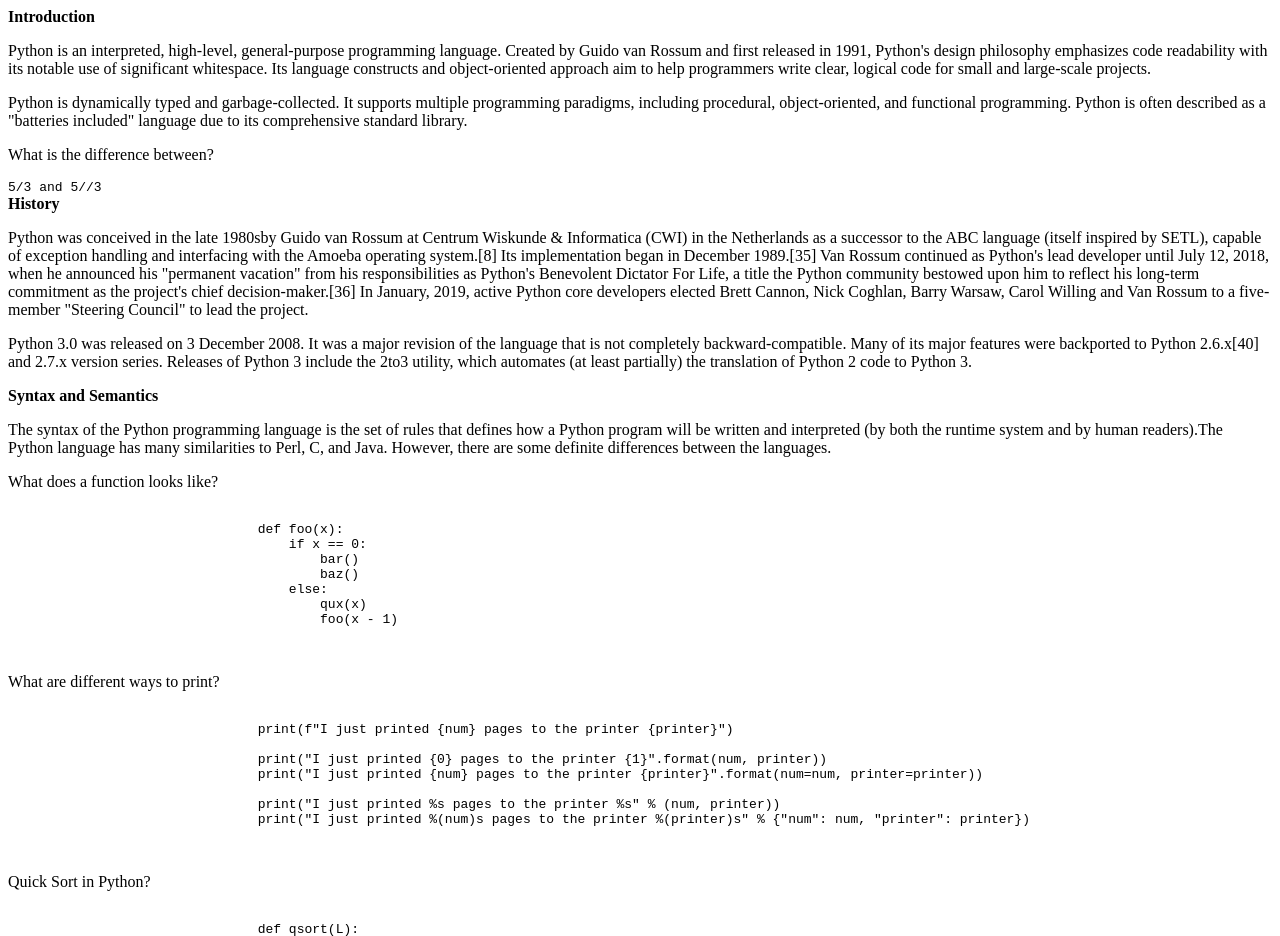
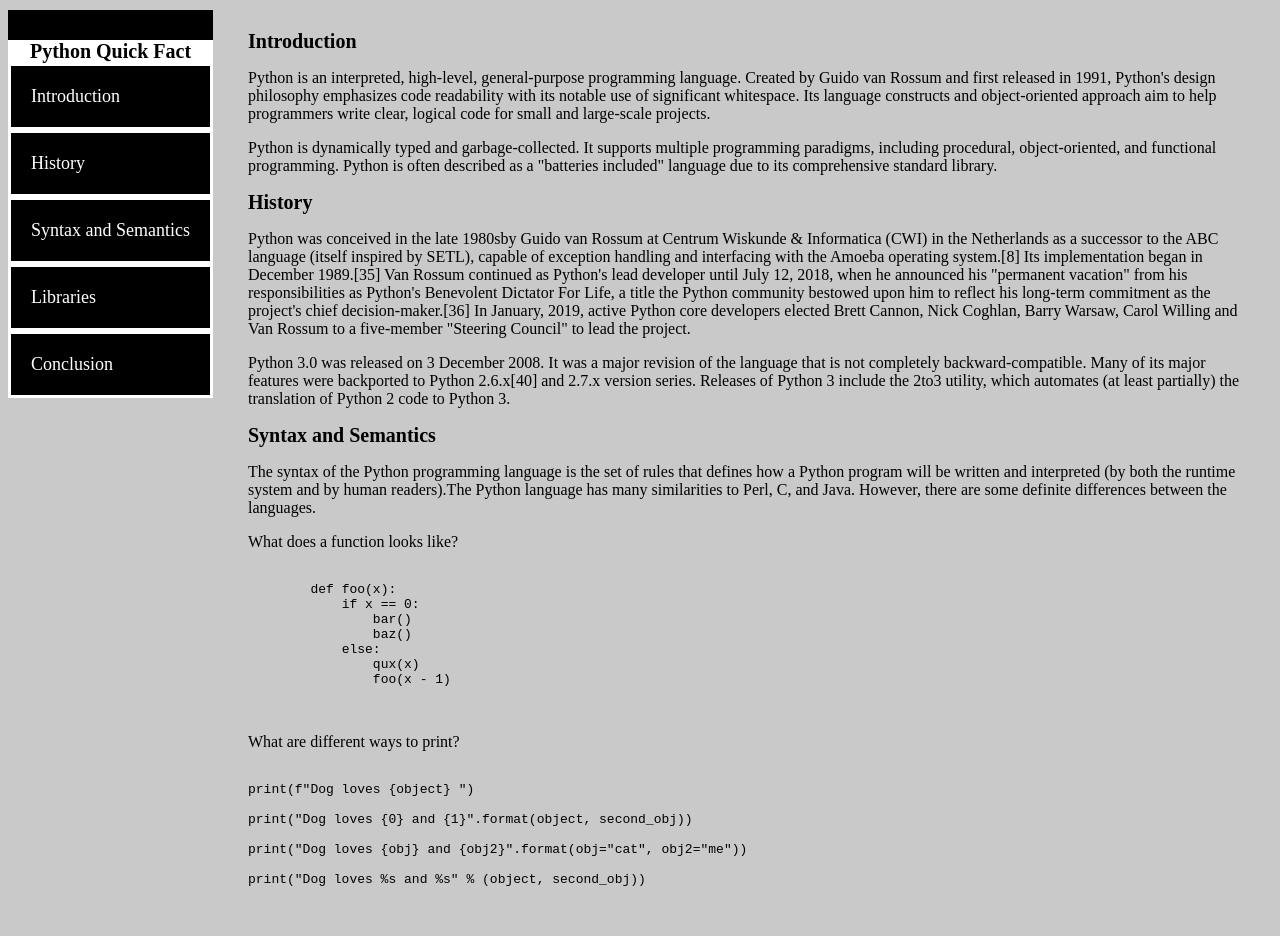
Before and after one commit to vchan14/freeCodeCamp_technical_documentation_page, a plain HTML site: page index.html in a window 1280 px wide. Shown: the top 936 px of the page. Drawn offline with Linux system fonts and the light colour scheme.

Commit message:
passed all the testcases(16/16) and implementend a fixed left navigation bar with function to jump directly to portion of the code

```diff
--- a/index.html
+++ b/index.html
@@ -5,7 +5,7 @@
 <!DOCTYPE html>
 <html>
 <head>
-	<title>My Scret Cheat Sheet</title>
+	<title>My Secret Cheat Sheet</title>
 	<link rel='stylesheet' type='text/css' href='styles.css'>
 
 </head>
@@ -22,8 +22,6 @@
 
 			<p>Python is dynamically typed and garbage-collected. It supports multiple programming paradigms, including procedural, object-oriented, and functional programming. Python is often described as a "batteries included" language due to its comprehensive standard library.</p>
 
-			<p> What is the difference between? </p>
-			<code>5/3 and 5//3</code>
 
 
 		</section>
@@ -69,13 +67,14 @@
 			<p> What are different ways to print? </p>
 
 			<pre><code>
-				print(f"I just printed {num} pages to the printer {printer}")
+print(f"Dog loves {object} ")
 
-				print("I just printed {0} pages to the printer {1}".format(num, printer))
-				print("I just printed {num} pages to the printer {printer}".format(num=num, printer=printer))
+print("Dog loves {0} and {1}".format(object, second_obj))
 
-				print("I just printed %s pages to the printer %s" % (num, printer))
-				print("I just printed %(num)s pages to the printer %(printer)s" % {"num": num, "printer": printer})
+print("Dog loves {obj} and {obj2}".format(obj="cat", obj2="me"))
+
+print("Dog loves %s and %s" % (object, second_obj))
+
 
 			</code></pre>
 
@@ -166,12 +165,14 @@
 
 		</section>
 
+		<p> Reference <a href="https://en.wikipedia.org/wiki/Python_(programming_language)"> Python Wikipedia </a></p>
+
 	</main>
 
 
 	<nav id="navbar">
 		<header>
-			My Secret CheatSheet
+			Python Quick Fact
 		</header>
 
 		<a class="nav-link" href="#introduction">Introduction</a>
--- a/styles.css
+++ b/styles.css
@@ -1,5 +1,68 @@
+body {
+	background-color: rgb(201, 201, 201);
+}
+
+
 .main-section header{
 	font-weight: bold;
+	font-size: 20px;
+
 
 
 }
+
+
+#navbar header {
+	font-weight: bold;
+	font-size: 20px;
+	background-color: white;
+	text-align: center;
+
+}
+
+#navbar a {
+	text-decoration: none;
+	color: white;
+	font-size: 18px;
+}
+
+#navbar a:hover {
+	color: rgb(91, 128, 163);
+}
+
+#navBar {
+	display: flex;
+	flex-direction: column;
+	position: fixed;
+	top: 0;
+	padding-top: 30px;
+	margin-top: 10px;
+
+
+}
+
+
+#navbar {
+	background-color: black;
+}
+
+.nav-link {
+	flex: 1;
+	padding: 20px;
+	border-style: solid;
+
+}
+
+#main-doc {
+	margin-left: 240px;
+	margin-top: 30px;
+	margin-bottom: 30px;
+	margin-right: 20px;
+}
+
+@media (max-width: 600px) {
+	body {
+		background-color: white;
+	}
+
+}
```
Lines whose indentation alone changed are shown as unchanged.
